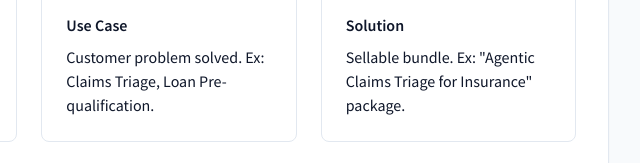
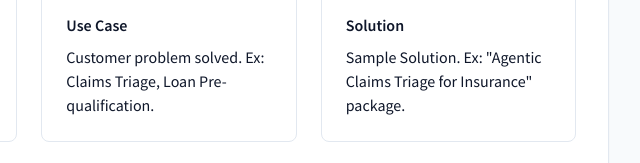
Before and after one commit to leezo77/osl, a plain HTML site: page index.html in a window 1280 px wide. Shown: the part 1325-1488 px from the top of the page, 631-1271 px from the left. Drawn offline with nearby package versions, Linux system fonts and the light colour scheme.

Commit message:
Update index.html

```diff
--- a/index.html
+++ b/index.html
@@ -403,7 +403,7 @@
                                     </svg>
                                 </div>
                                 <h4 class="font-semibold text-gov-gray-900 mb-2">Solution</h4>
-                                <p class="text-gov-gray-600">Sellable bundle. Ex: "Agentic Claims Triage for Insurance" package.</p>
+                                <p class="text-gov-gray-600">Sample Solution. Ex: "Agentic Claims Triage for Insurance" package.</p>
                             </div>
                             <div class="card bg-white p-6 rounded-lg border border-gov-gray-200 hover:border-gov-blue-300">
                                 <div class="w-12 h-12 bg-gov-blue-100 rounded-lg flex items-center justify-center mb-4">
```
